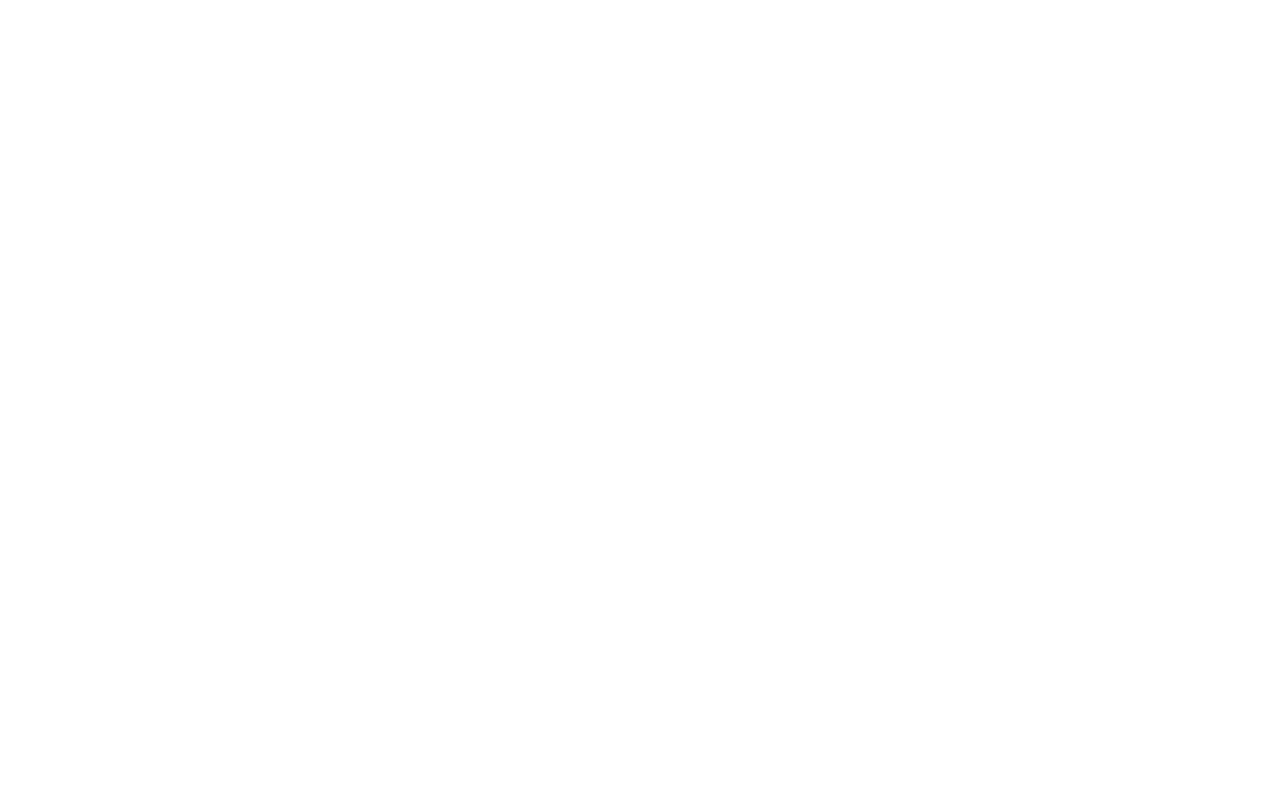
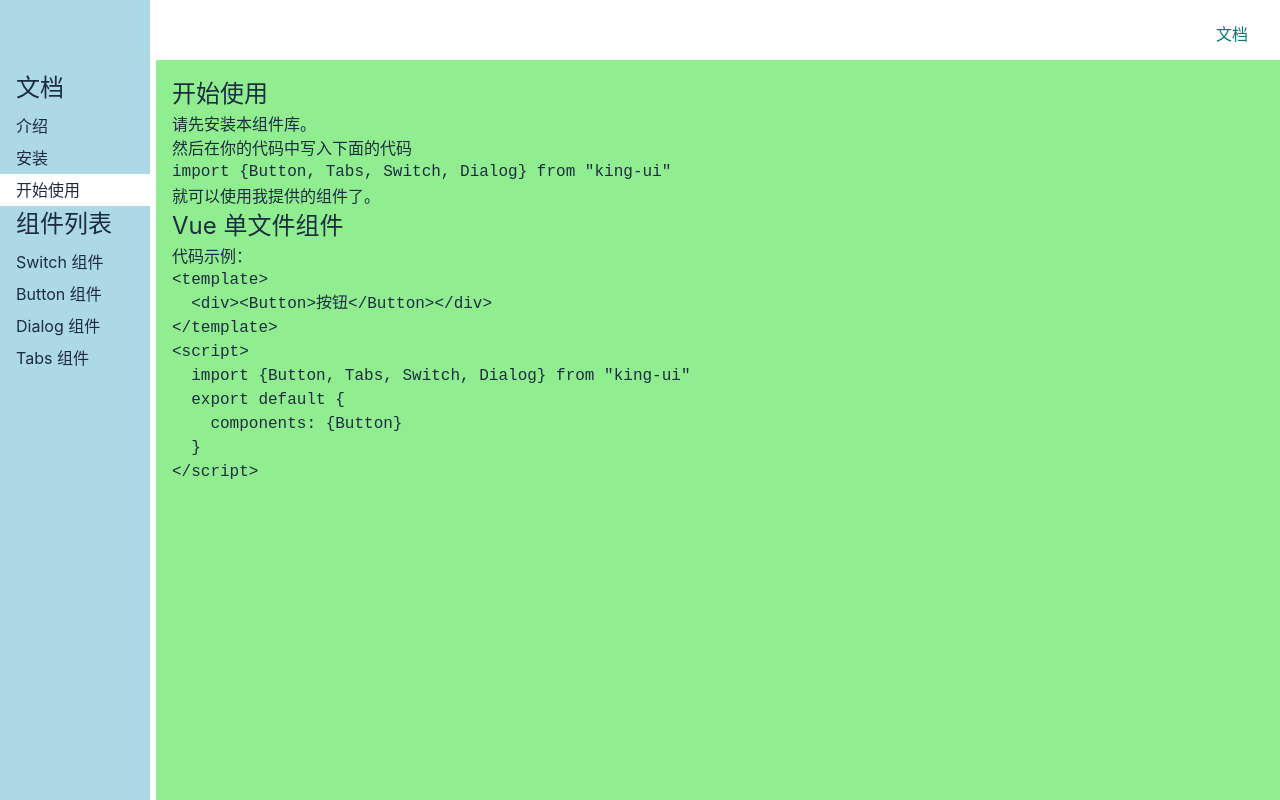
Before and after one commit to codingories/flavour-ui, a Vue app: page /#/doc/get-started in a window 1280 px wide. Before the commit this address had no page. Built offline with nearby package versions, Linux system fonts and the light colour scheme.

Commit message:
填充文案内容

```diff
--- a/src/views/Doc.vue
+++ b/src/views/Doc.vue
@@ -3,6 +3,18 @@
     <Topnav :toggle-menu-button-visible="true" class="nav" />
     <div class="content">
       <aside v-if="menuVisible">
+        <h2>文档</h2>
+        <ol>
+          <li>
+            <router-link to="/doc/intro">介绍</router-link>
+          </li>
+          <li>
+            <router-link to="/doc/install">安装</router-link>
+          </li>
+          <li>
+            <router-link to="/doc/get-started">开始使用</router-link>
+          </li>
+        </ol>
         <h2>组件列表</h2>
         <ol>
           <li>
@@ -68,7 +80,7 @@
   aside {
     background: lightblue;
     width: 150px;
-    padding: 16px;
+    padding: 16px 0;
     position: fixed;
     top: 0;
     left: 0;
@@ -76,10 +88,17 @@
     height: 100%;
     > h2 {
       margin-bottom: 4px;
+      padding: 0 16px;
     }
     > ol {
       > li {
-        padding: 4px 0;
+        > a {
+          display: block;
+          padding: 4px 16px;
+        }
+        .router-link-active {
+          background-color: white;
+        }
       }
     }
   }
--- /dev/null
+++ b/src/views/GetStarted.vue
@@ -0,0 +1,26 @@
+<template>
+  <article>
+    <h1>
+      开始使用
+    </h1>
+
+    <p>请先<a href="#/doc/install">安装</a>本组件库。</p>
+    <p>然后在你的代码中写入下面的代码</p>
+    <pre><code>import {Button, Tabs, Switch, Dialog} from "king-ui"</code></pre>
+    就可以使用我提供的组件了。
+
+    <h2>Vue 单文件组件</h2>
+    <p>代码示例：</p>
+    <pre><code>&lt;template&gt;
+  &lt;div&gt;&lt;Button&gt;按钮&lt;/Button&gt;&lt;/div&gt;
+&lt;/template&gt;
+&lt;script&gt;
+  import {Button, Tabs, Switch, Dialog} from "king-ui"
+  export default {
+    components: {Button}
+  }
+&lt;/script&gt;
+ </code></pre>
+
+  </article>
+</template>
--- /dev/null
+++ b/src/views/Install.vue
@@ -0,0 +1,13 @@
+<template>
+  <article>
+    <h1>安装</h1>
+    <p>打开终端运行下列命令：</p>
+    <pre><code>npm install king-ui</code></pre>
+    <p>或</p>
+    <pre><code>yarn add king-ui</code></pre>
+
+    <p>
+      下一节：<a href="#/doc/get-started">开始使用</a>
+    </p>
+  </article>
+</template>
--- /dev/null
+++ b/src/views/Intro.vue
@@ -0,0 +1,9 @@
+<template>
+  <article>
+    <h1>介绍</h1>
+    <p>King UI 是一款基于 Vue 3 和 TypeScript 的 UI 组件库。</p>
+    <p>这款组件库其实是我为了总结自己这几年的技术经验而写的，全程亲手编写，尽量不采用第三方库，包括你现在看到的这个官网也几乎都是我自己写的。</p>
+    <p>所以如果强烈不建议你将此 UI 库用于生产环境。但如果你是抱着看源代码的目的来的，那么这个库还是值得一看的。源代码放在了 github.com/frankfang/xxxxxxx，历史提交信息非常规范，你可以按提交的顺序逐个查看；你也可以直接查看每个组件的源代码和示例，运行方法见 README.md。</p>
+    下一节：<a href="#/doc/install">安装</a>
+  </article>
+</template>
```
Also changed, not shown: src/router.ts (+10 -0 lines).
